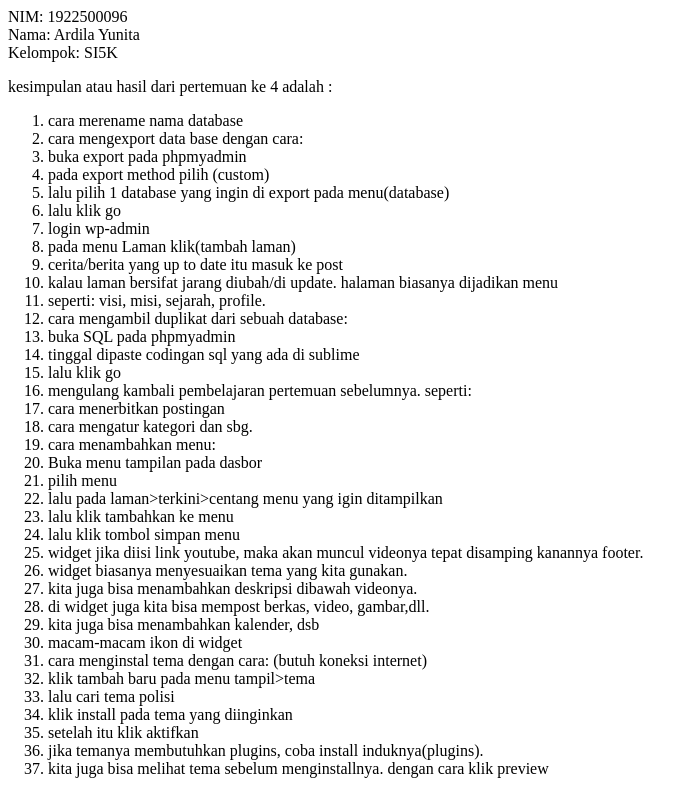
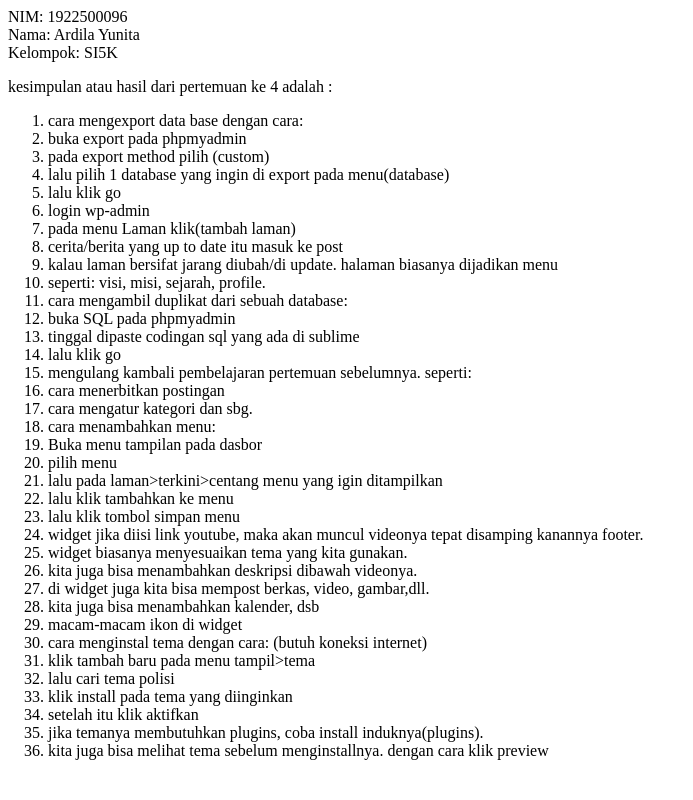
Before and after one commit to ArdilaYunita/si5j2122o, a plain HTML site: page 4/index.html in a window 1280 px wide. Shown: the whole page, without its empty margins (0-693 px from the left). Drawn offline with Linux system fonts and the light colour scheme.

Commit message:
Update index.html

```diff
--- a/4/index.html
+++ b/4/index.html
@@ -5,7 +5,7 @@ Kelompok: SI5K<br>
 <p>kesimpulan atau hasil dari pertemuan ke 4 adalah :</p>
 <ol>
 
-  <li> cara merename nama database </li>
+
   <li>cara mengexport data base dengan cara:</li>
   <li>buka export pada phpmyadmin</li>
   <li>pada export method pilih (custom)</li>
@@ -14,31 +14,38 @@ Kelompok: SI5K<br>
   <li>login wp-admin</li>
   <li>pada menu Laman klik(tambah laman)</li>
   <li>cerita/berita yang up to date itu masuk ke post</li>
+
     <li>kalau laman bersifat jarang diubah/di update. halaman biasanya dijadikan menu</li>
   <li>seperti: visi, misi, sejarah, profile.</li>
+
   <li>cara mengambil duplikat dari sebuah database:</li>
 <li>buka SQL pada phpmyadmin</li>
 <li>tinggal dipaste codingan sql yang ada di sublime</li>
 <li>lalu klik go</li>
+
 <li>mengulang kambali pembelajaran pertemuan sebelumnya. seperti:</li>
 <li>cara menerbitkan postingan</li>
 <li>cara mengatur kategori dan sbg.</li>
+
 <li>cara menambahkan menu:</li>
 <li>Buka menu tampilan pada dasbor</li>
 <li>pilih menu</li>
 <li>lalu pada laman>terkini>centang menu yang igin ditampilkan</li>
 <li>lalu klik tambahkan ke menu</li>
 <li>lalu klik tombol simpan menu</li>
+
 <li>widget jika diisi link youtube, maka akan muncul videonya tepat disamping kanannya footer.</li>
 <li>widget biasanya menyesuaikan tema yang kita gunakan.</li>
 <li>kita juga bisa menambahkan deskripsi dibawah videonya.</li>
 <li>di widget juga kita bisa mempost berkas, video, gambar,dll.</li>
 <li>kita juga bisa menambahkan kalender, dsb</li>
 <li>macam-macam ikon di widget</li>
+
 <li>cara menginstal tema dengan cara: (butuh koneksi internet)</li>
 <li>klik tambah baru pada menu tampil>tema</li>
 <li>lalu cari tema polisi</li>
 <li>klik install pada tema yang diinginkan</li>
 <li>setelah itu klik aktifkan</li>
 <li>jika temanya membutuhkan plugins, coba install induknya(plugins).</li>
+
 <li>kita juga bisa melihat tema sebelum menginstallnya. dengan cara klik preview</li>
```
